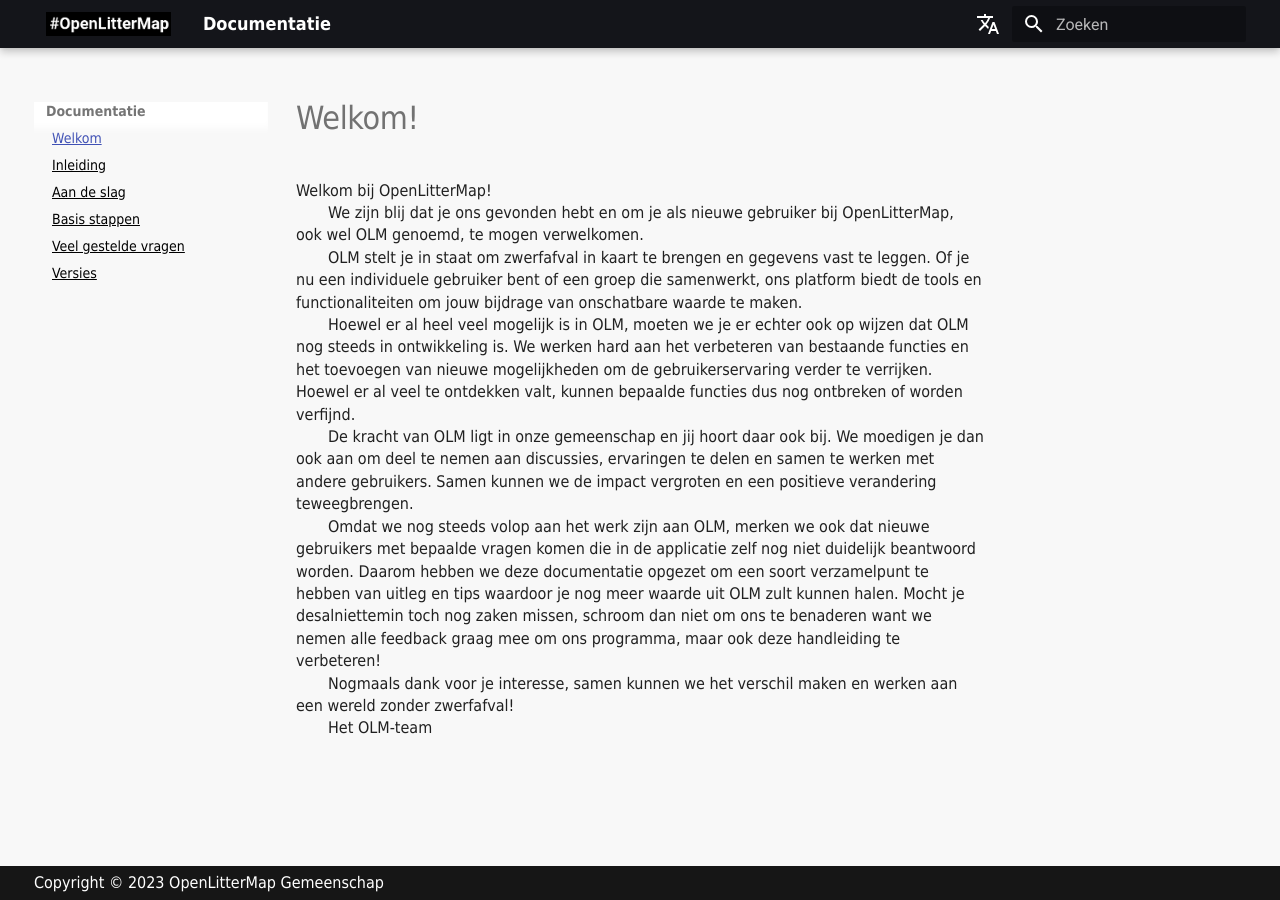
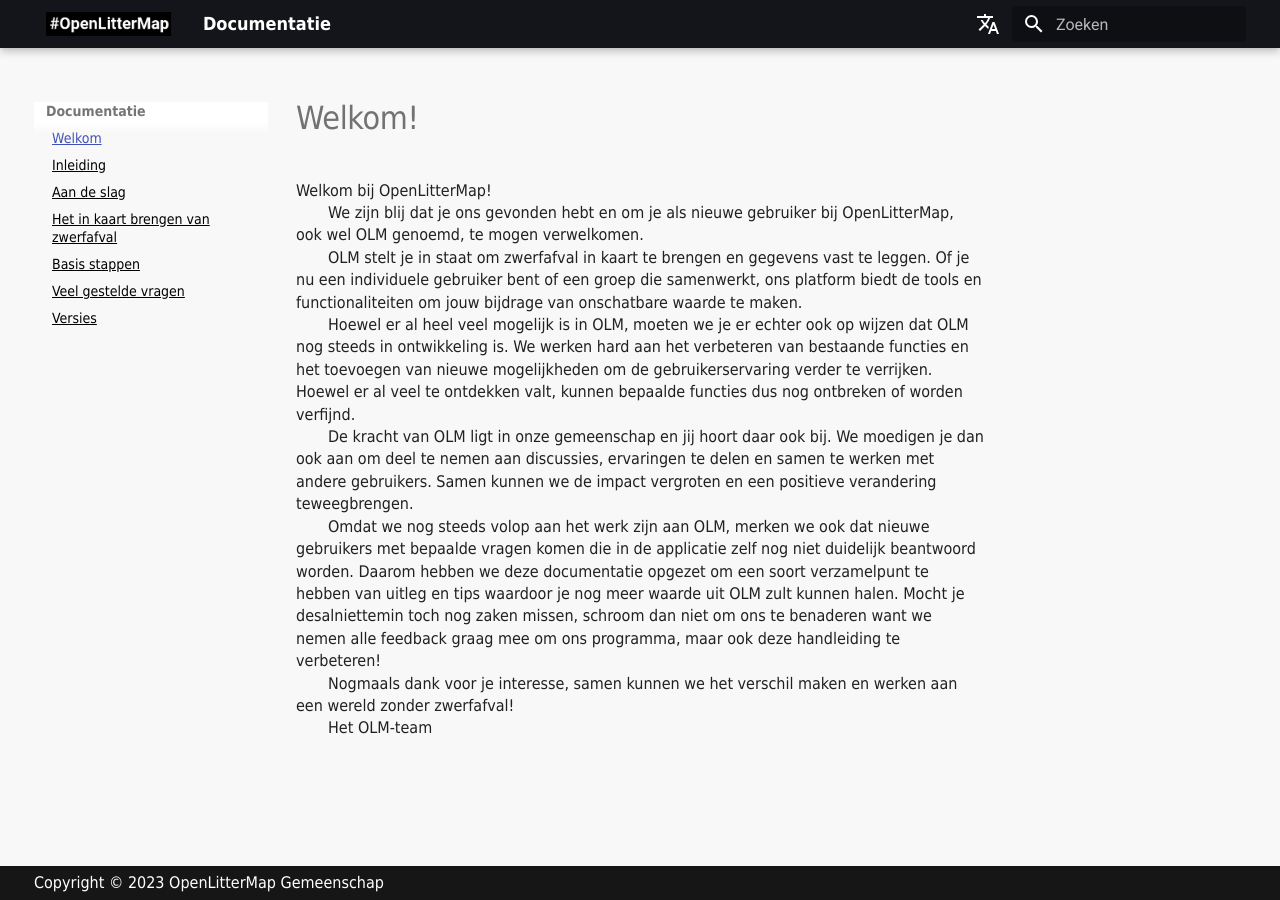
Before and after one commit to phummelen/olm-documentation, an MkDocs documentation site: the page built from documentation/docs/nl/index.md, in a window 1280 px wide. Built offline with MkDocs 1.6.1 and Material for MkDocs 9.7.7, drawn with Linux system fonts in a browser that asks for light colours; comment, search, counter and statistics services are not loaded.

Commit message:
Update mkdocs.yml
nieuw hoofdstuk tbv 'het in kaart brengen van zwerfafval'

```diff
--- a/documentation/config/nl/mkdocs.yml
+++ b/documentation/config/nl/mkdocs.yml
@@ -50,6 +50,7 @@
 - Welkom: index.md
 - Inleiding: introduction.md
 - Aan de slag: read-this-first.md
+- Het in kaart brengen van zwerfafval: put-it-on-the-map.md
 - Basis stappen: main-steps.md
 - Veel gestelde vragen: faq.md
 - Versies: releases.md
```
